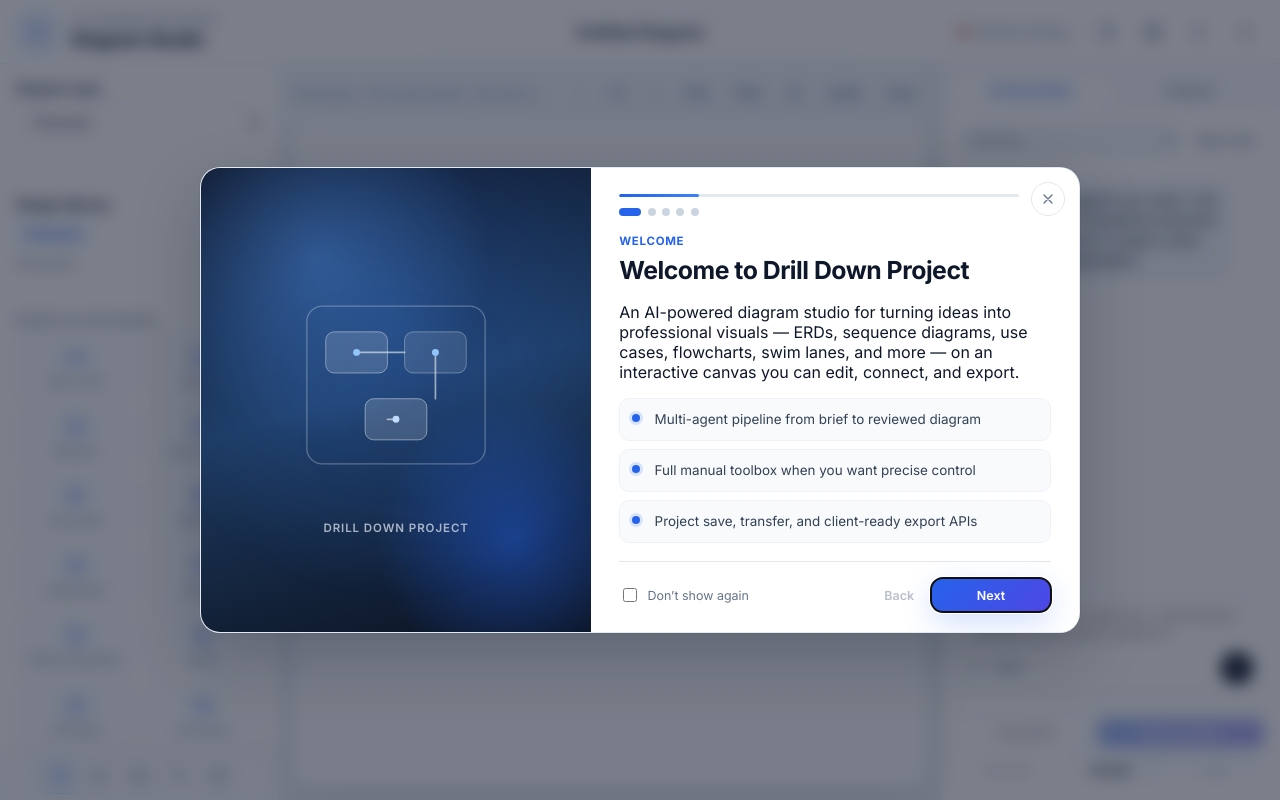
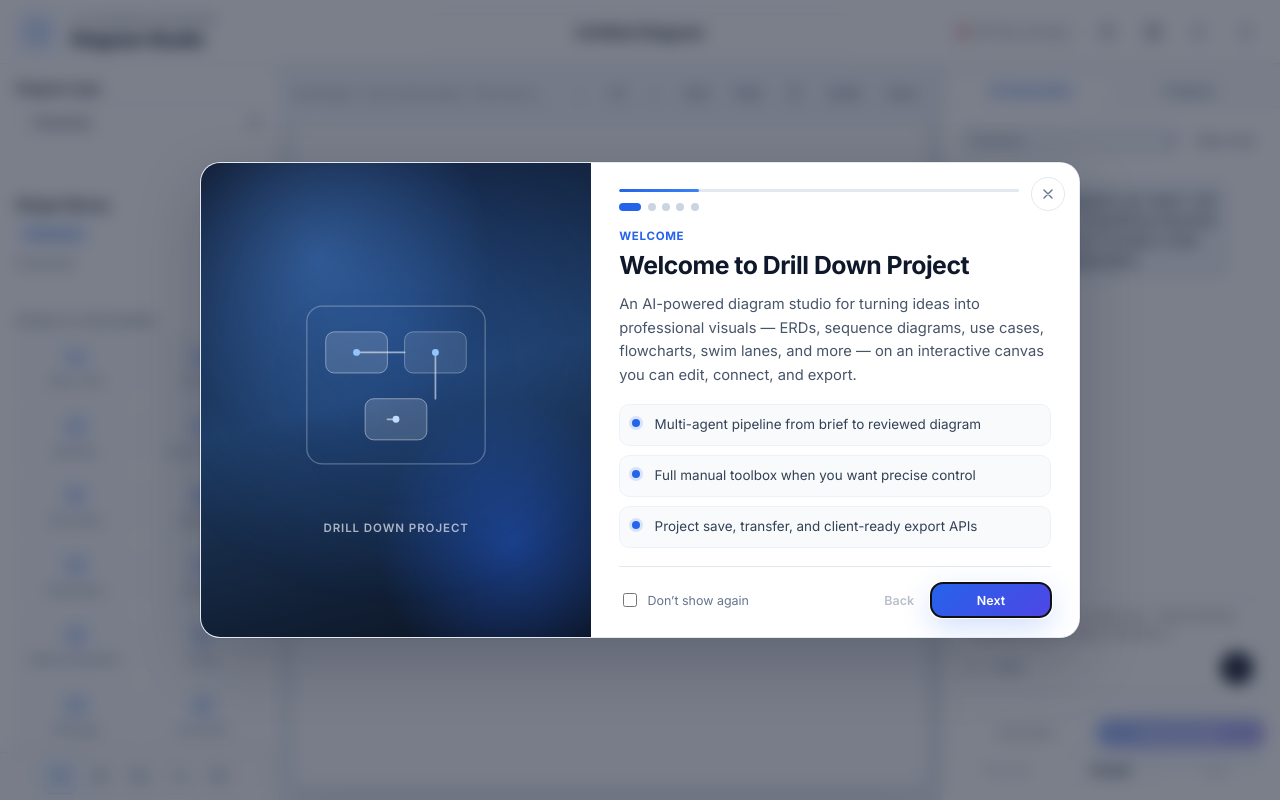
Before and after one commit to pakabbas/genAI, a FastAPI app: page / in a window 1280 px wide. Run offline with FastAPI, Linux system fonts and the light colour scheme; data that the repository does not hold is empty.

Commit message:
Restore welcome-copy class

```diff
--- a/templates/index.html
+++ b/templates/index.html
@@ -395,7 +395,7 @@
             <article class="welcome-slide is-active" data-slide="0">
               <p class="welcome-kicker">Welcome</p>
               <h2 class="welcome-title" id="welcomeSlideTitle">Welcome to Drill Down Project</h2>
-              <p class="welcome-autoedit">
+              <p class="welcome-copy">
                 An AI-powered diagram studio for turning ideas into professional visuals —
                 ERDs, sequence diagrams, use cases, flowcharts, swim lanes, and more —
                 on an interactive canvas you can edit, connect, and export.
@@ -410,7 +410,7 @@
             <article class="welcome-slide" data-slide="1" hidden>
               <p class="welcome-kicker">Getting started</p>
               <h2 class="welcome-title">How it works</h2>
-              <p class="welcome-autoedit">
+              <p class="welcome-copy">
                 Two paths, one canvas. Use AI when you want speed, or build by hand when you want full authorship.
               </p>
               <ul class="welcome-points">
@@ -423,7 +423,7 @@
             <article class="welcome-slide" data-slide="2" hidden>
               <p class="welcome-kicker">Agent 0 · Requirements Analyst</p>
               <h2 class="welcome-title">How briefs are created</h2>
-              <p class="welcome-autoedit">
+              <p class="welcome-copy">
                 Agent 0 chats with you first. When your prompt is sparse, it asks clarifying questions —
                 actors, scope, constraints — until the generation brief is solid enough to build from.
               </p>
@@ -437,7 +437,7 @@
             <article class="welcome-slide" data-slide="3" hidden>
               <p class="welcome-kicker">Generator agent</p>
               <h2 class="welcome-title">How diagrams are generated</h2>
-              <p class="welcome-autoedit">
+              <p class="welcome-copy">
                 The main Generator agent turns your approved brief into a structured diagram —
                 nodes, relationships, layout — drawn live on the canvas.
               </p>
@@ -451,7 +451,7 @@
             <article class="welcome-slide" data-slide="4" hidden>
               <p class="welcome-kicker">QC Auditor</p>
               <h2 class="welcome-title">How quality control works</h2>
-              <p class="welcome-autoedit">
+              <p class="welcome-copy">
                 After generation, the QC agent reviews structure and clarity for the diagram type —
                 then surfaces optional suggestions you can act on manually.
               </p>
```
